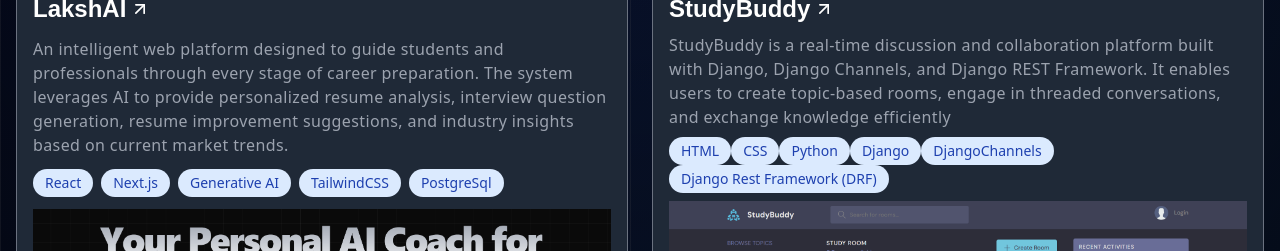
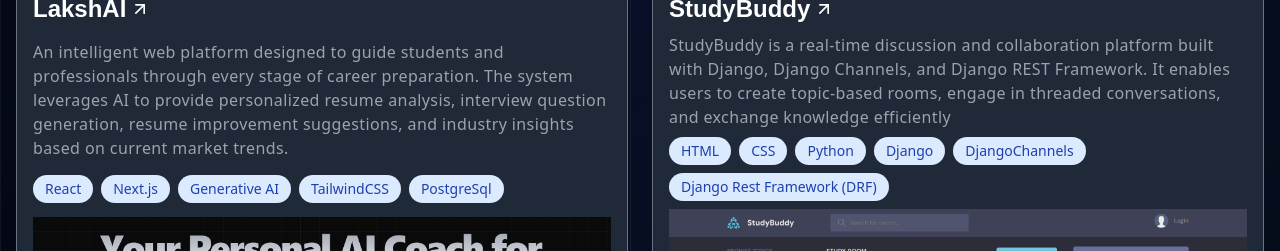
Before and after one commit to garimatiwari2004/portfolio, a React (Create React App) app: page / in a window 1280 px wide. Shown: the part 1900-2151 px from the top of the page. Built offline with nearby package versions, Linux system fonts and the light colour scheme.

Commit message:
Enhance Project component styling by adding gap between tags

```diff
--- a/src/components/projects.jsx
+++ b/src/components/projects.jsx
@@ -77,7 +77,7 @@
             enables users to create topic-based rooms, engage in threaded
             conversations, and exchange knowledge efficiently
           </p>
-          <div className=" flex flex-wrap ">
+          <div className=" flex flex-wrap gap-2 ">
             <span className="px-3 py-1 text-sm rounded-full bg-blue-100 text-blue-800">
               HTML
             </span>
```
